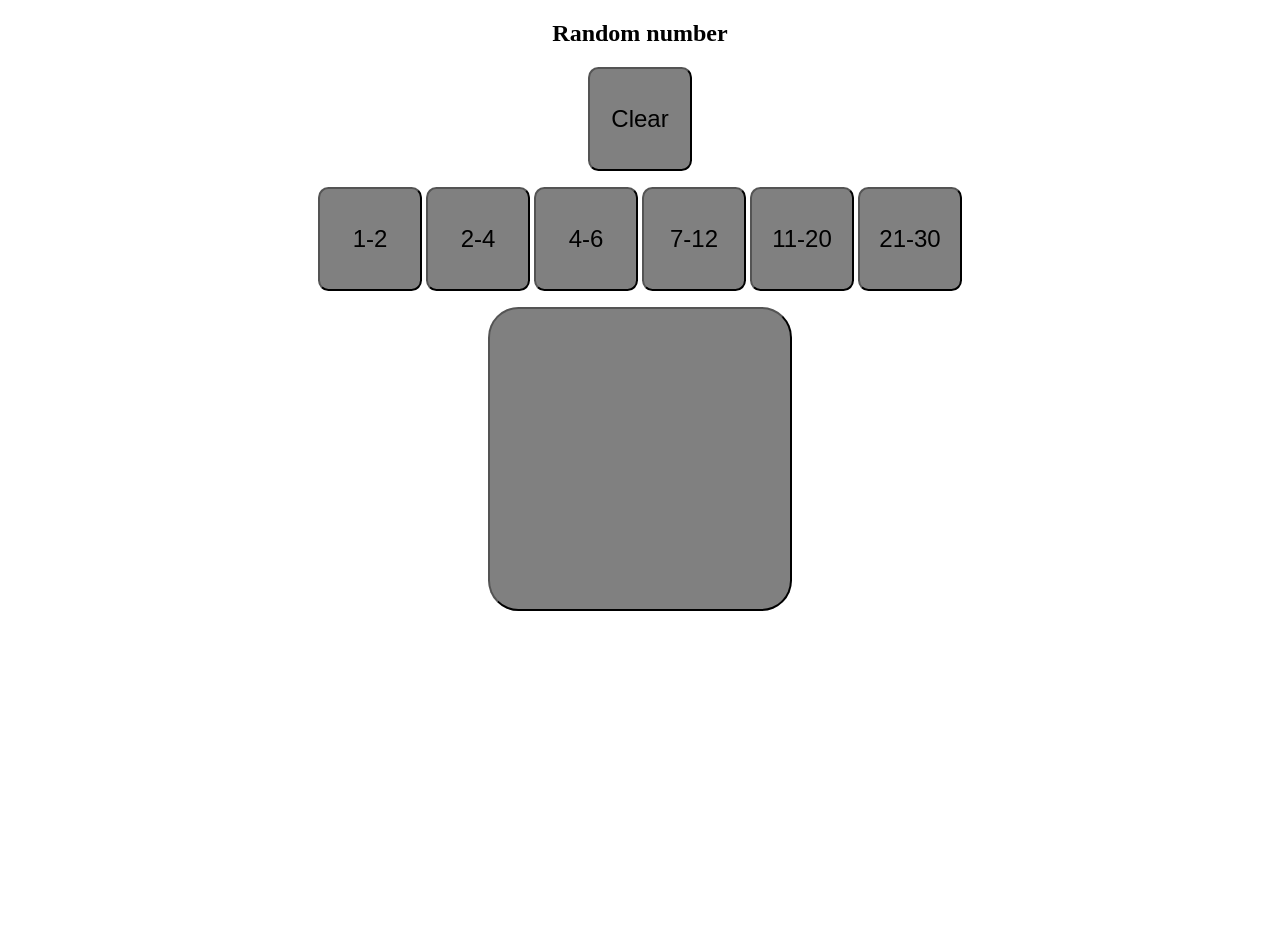
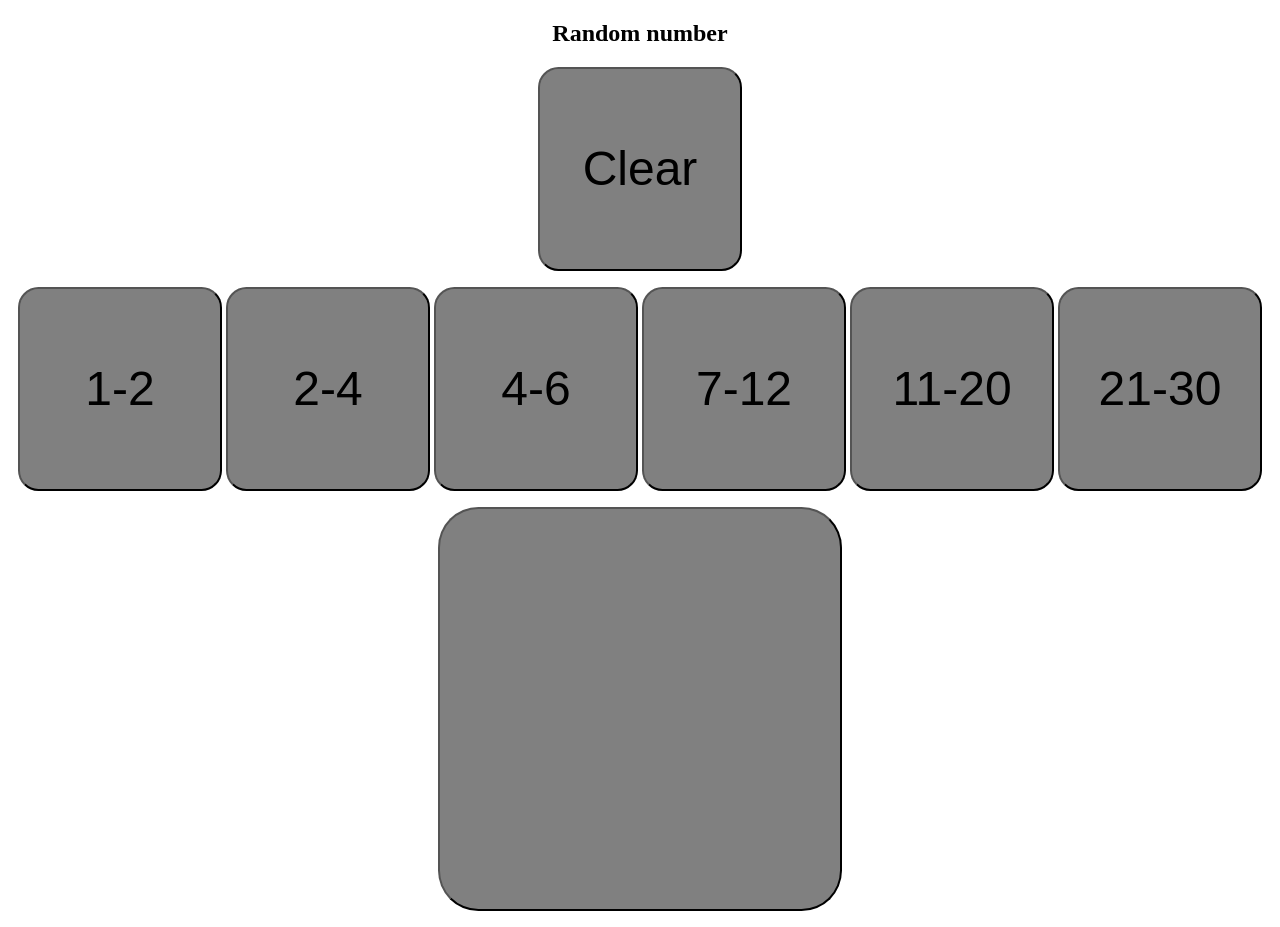
Before and after one commit to jpradoar/resources, a plain HTML site: page index.html in a window 1280 px wide. Before the commit the page ends 800 px from the top, so only its background shows below. Drawn offline with Linux system fonts and the light colour scheme.

Commit message:
Update index.html

```diff
--- a/index.html
+++ b/index.html
@@ -1,9 +1,9 @@
 <!DOCTYPE html>
 <html>
 <style>
-.button {padding:4px;width:104px;height:104px;border-radius:10%;}
-.buttonSize {font-size: 24px;background-color: grey;}
-.buttonResult {font-size: 250px;width: 304px;height: 304px;background-color: grey; }
+.button {padding:4px;width:204px;height:204px;border-radius:10%;}
+.buttonSize {font-size: 48px;background-color: grey;}
+.buttonResult {font-size: 350px;width: 404px;height: 404px;background-color: grey; }
 </style>
 <body>
 <div align="center">
```
